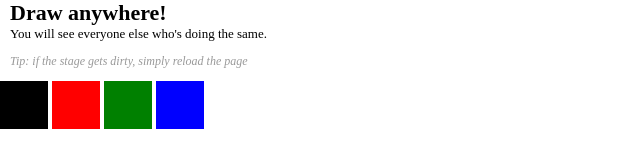
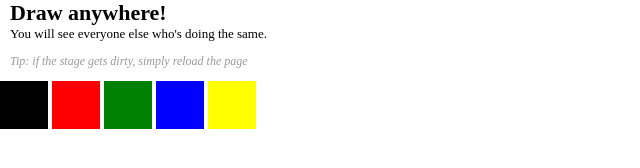
Before and after one commit to tan-dovan/nodejs-draw-game, a website: page public/index.html in a window 1280 px wide. Shown: the whole page, without its empty margins (0-640 px from the left). Drawn offline with nearby package versions, Linux system fonts and the light colour scheme; no server answers.

Commit message:
Update index.html

```diff
--- a/public/index.html
+++ b/public/index.html
@@ -15,6 +15,7 @@
     <div class="color red"></div>
     <div class="color green"></div>
     <div class="color blue"></div>
+    <div class="color yellow"></div>
   </div>
 
   <script src="/socket.io/socket.io.js"></script>
```
